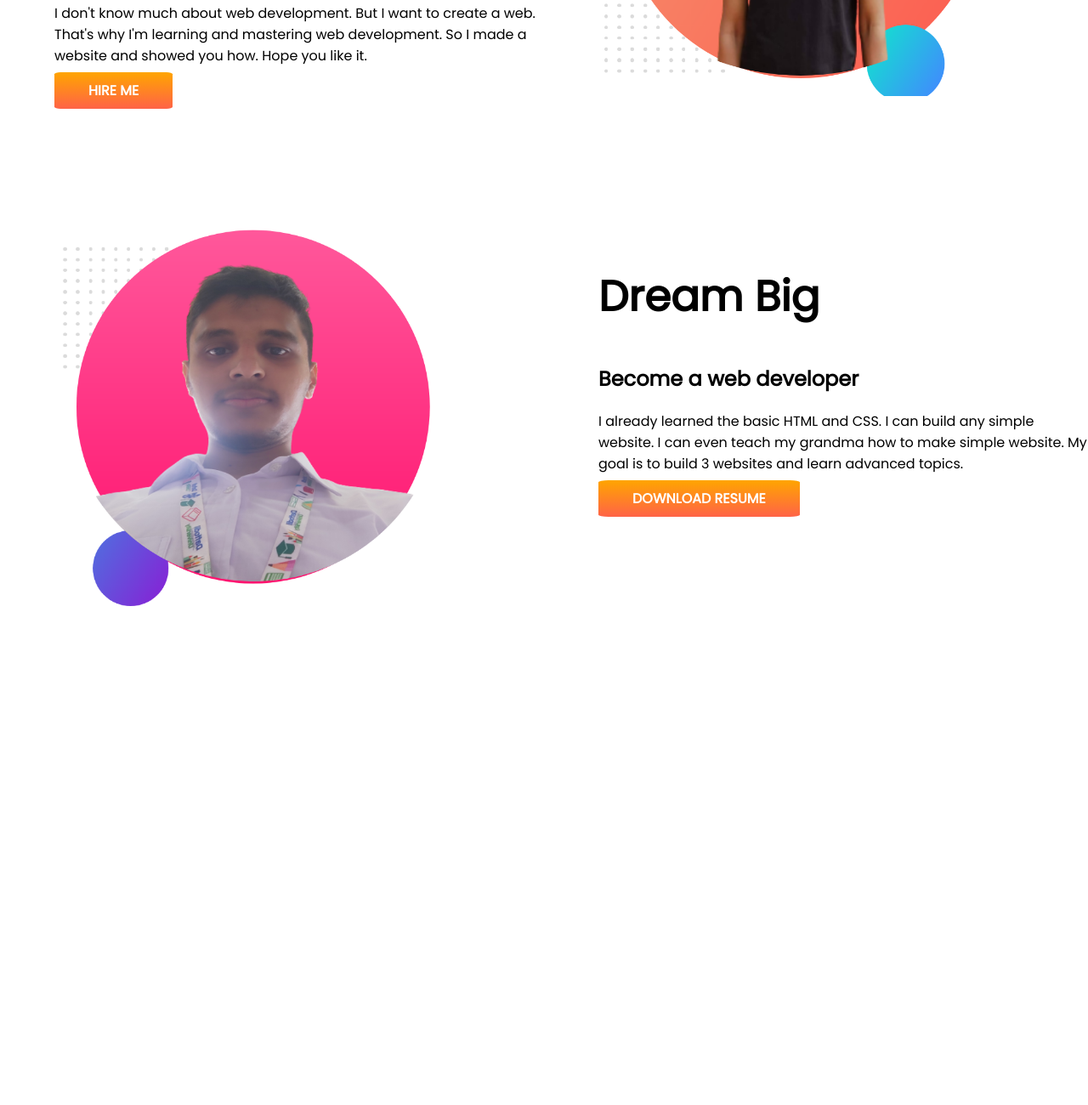
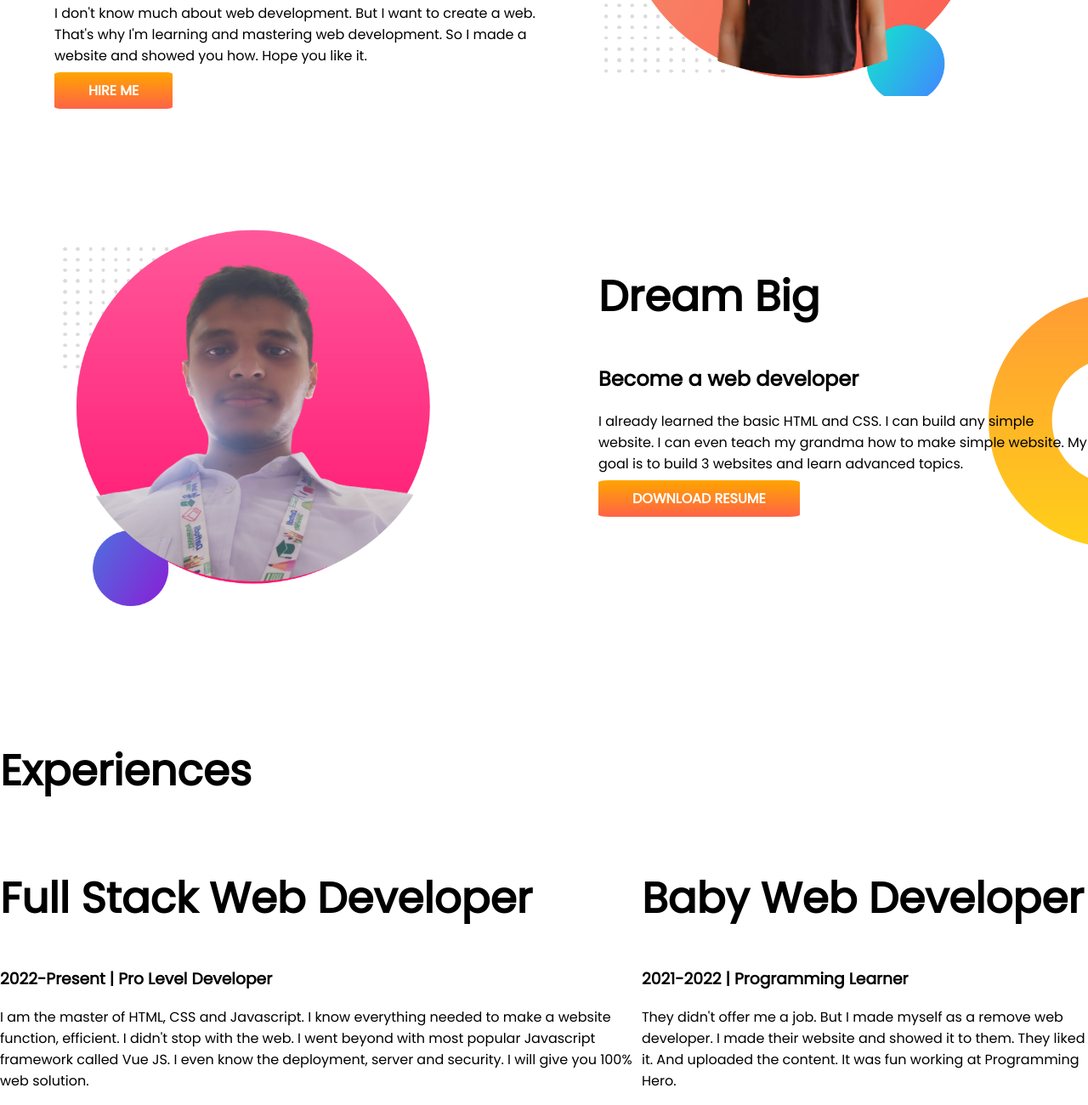
Before and after one commit to Sakilshikdar/Devoloper-portfolio, a plain HTML site: page index.html in a window 1280 px wide. Shown: the part 394-1694 px from the top of the page at 85% size. Before the commit the page ends 1264 px from the top, so only its background shows below. Drawn offline with Linux system fonts and the light colour scheme.

Commit message:
experiens

```diff
--- a/index.html
+++ b/index.html
@@ -11,7 +11,7 @@
   <link rel="stylesheet" href="style.css">
 </head>
 <body>
- <section class="top-bannar">
+ <section class="top-bannar Experiences">
   <div class="para">
   <h1>Welcome To</h1>
   <h1><span class="orange">Junuer Developer</span> Webside!</h1>
@@ -23,7 +23,7 @@
   <img class="id" src="pic 1.png" alt="">
 </div>
 </section>
-<section class="big-dream">
+<section class="big-dream Experiences">
   <div  class="para">
      <img src="pic 2.png" alt="">
     </div>
@@ -34,5 +34,17 @@
       <a class="link-button" href="http://www.youtube.com">DOWNLOAD RESUME</a>
     </div>
   </section>
-</body>
-</html>
+  <h1>Experiences</h1>
+  <section class="Experiences-area">
+      <div>
+      <h1>Full Stack Web Developer</h1>
+      <h3>2022-Present | Pro Level Developer</h3>
+      <p>I am the master of HTML, CSS and Javascript. I know everything needed to make a website function, efficient. I didn't stop with the web. I went beyond with most popular Javascript framework called Vue JS. I even know the deployment, server and security. I will give you 100% web solution.</p>
+    </div>
+    <div>
+      <h1>Baby Web Developer</h1>
+      <h3>2021-2022 | Programming Learner</h3>
+      <p>They didn't offer me a job. But I made myself as a remove web developer. I made their website and showed it to them. They liked it. And uploaded the content. It was fun working at Programming Hero.</p>
+    </div>
+    </div>
+  </section>
--- a/style.css
+++ b/style.css
@@ -8,7 +8,7 @@ h1{
 .orange{
  color: orange;
 }
-section{
+.Experiences{
   display: flex;
   margin-bottom: 150px;
 }
@@ -39,4 +39,10 @@ padding-right: 5% ;
  }
  .big-dream{
   display: flex;
+  background-image: url(dream-bg.png);
+  background-repeat: no-repeat;
+  background-position:right;
  }
+ .Experiences-area{
+   display:flex;
+ }
```
